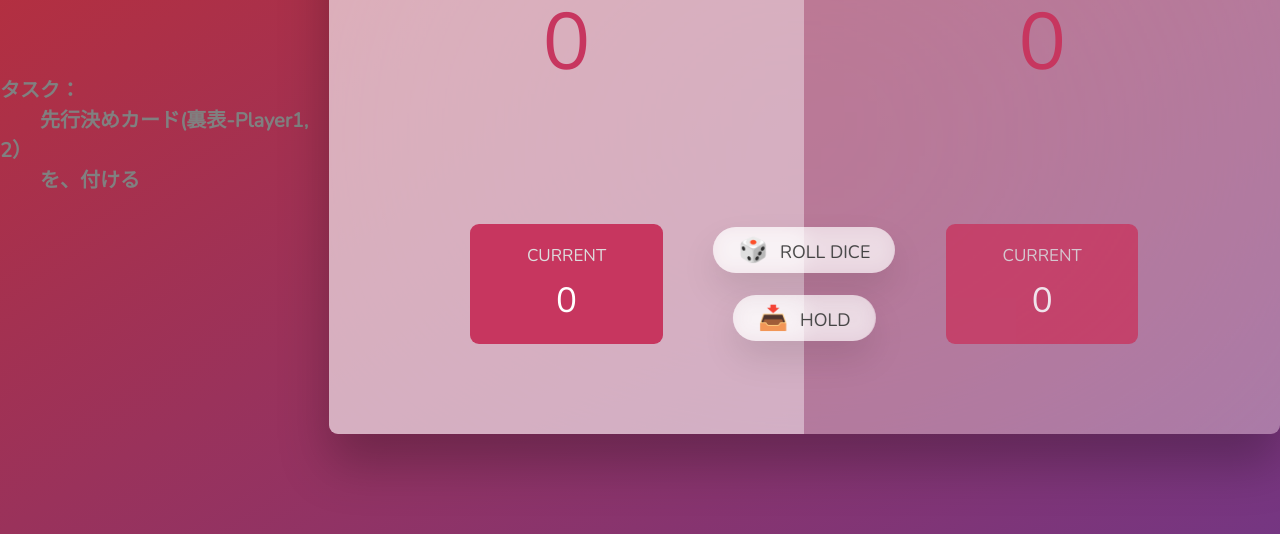
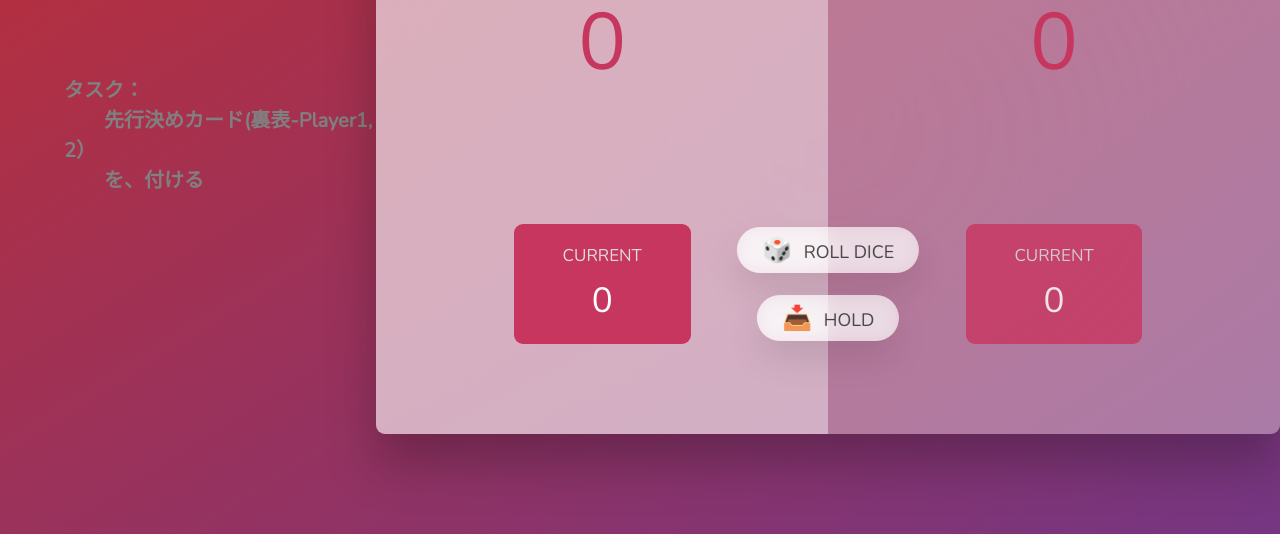
Before and after one commit to jet-web/js, a plain HTML site: page 03_PigGame/03_PigGame.html in a window 1280 px wide. Shown: the part 266-800 px from the top of the page. Drawn offline with nearby package versions, Linux system fonts and the light colour scheme.

Commit message:
Update 03_PigGame.html

```diff
--- a/03_PigGame/03_PigGame.html
+++ b/03_PigGame/03_PigGame.html
@@ -8,7 +8,7 @@
     <title>Pig Game</title>
   </head>
   <body>
-    <h1 style="color:Gray">タスク：<br>　　先行決めカード(裏表-Player1, 2）<br>　　を、付ける</h1>
+    <h1 style="color:Gray; margin-left: 5%;">タスク：<br>　　先行決めカード(裏表-Player1, 2）<br>　　を、付ける</h1>
     <main>
       <section class="player player--0 player--active">
         <h2 class="name" id="name--0">Player 1</h2>
```
